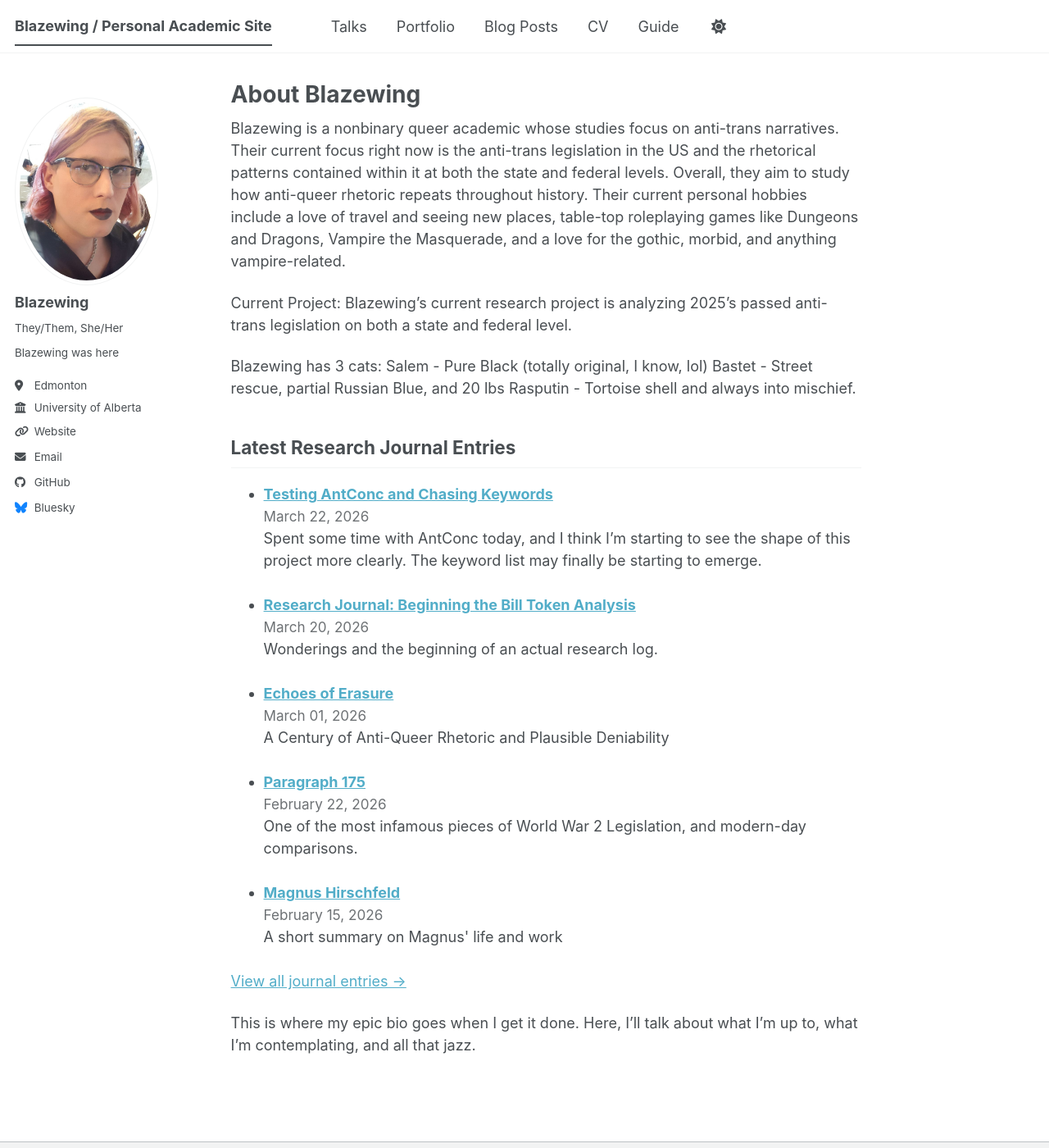
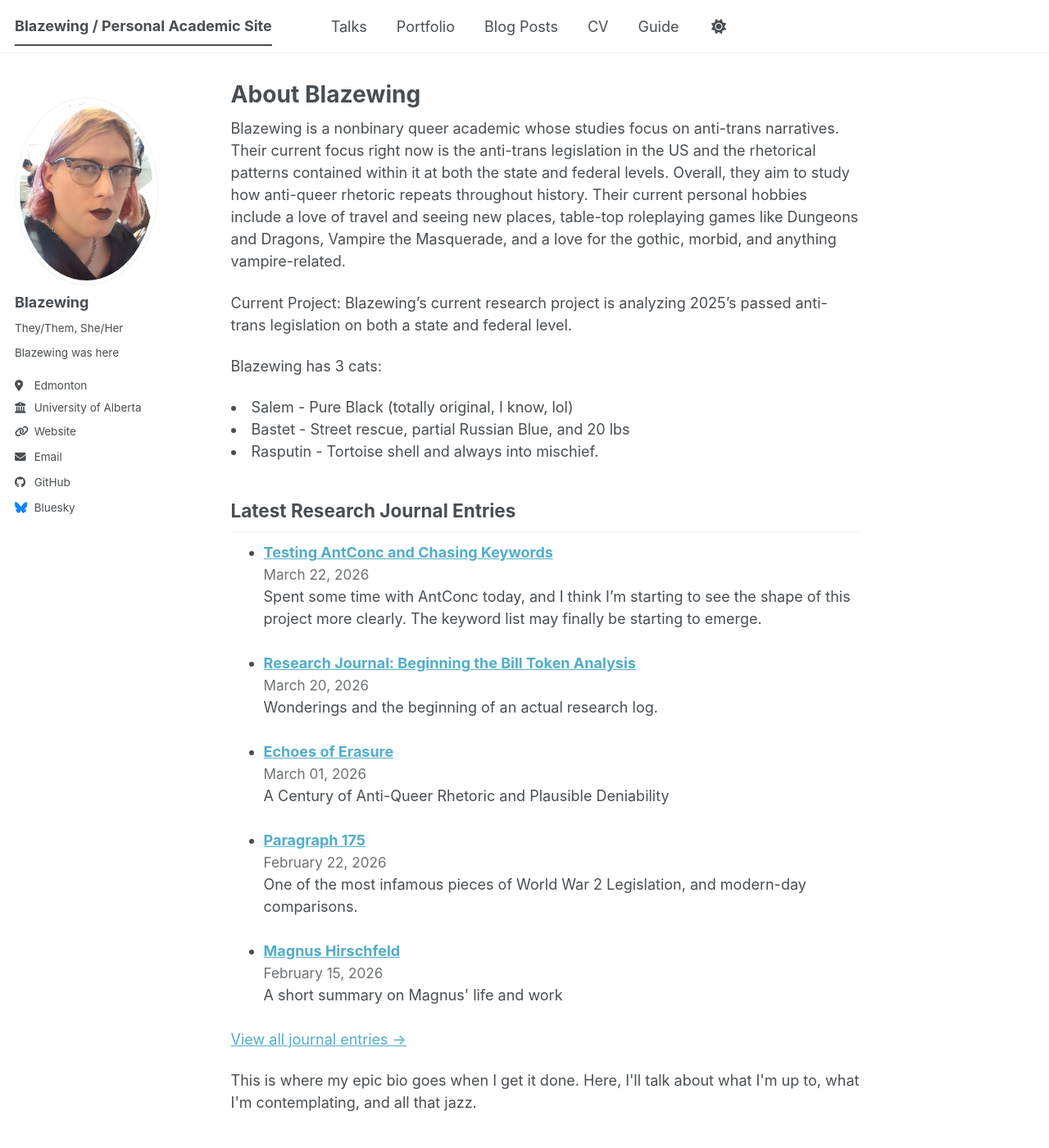
Before and after one commit to Blazewing2010/me, a Jekyll site: the page built from _pages/about.md, in a window 1280 px wide and 1400 px high. Shown: the whole window at 82% size. Built offline with Jekyll 4.4.1, drawn with Linux system fonts in a browser that asks for light colours; a script bundle is joined from its source files by our own code; library files that are not in the unit come from our copies.

```diff
--- a/_pages/about.md
+++ b/_pages/about.md
@@ -12,10 +12,10 @@ Blazewing is a nonbinary queer academic whose studies focus on anti-trans narrat
 Current Project:
 Blazewing's current research project is analyzing 2025's passed anti-trans legislation on both a state and federal level.
 
-Blazewing has 3 cats:
-Salem - Pure Black (totally original, I know, lol)
-Bastet - Street rescue, partial Russian Blue, and 20 lbs
-Rasputin - Tortoise shell and always into mischief.
+Blazewing has 3 cats: <br>
+<li> Salem - Pure Black (totally original, I know, lol)
+<li> Bastet - Street rescue, partial Russian Blue, and 20 lbs
+<li> Rasputin - Tortoise shell and always into mischief.
 
 
   <h2>Latest Research Journal Entries</h2>
```
